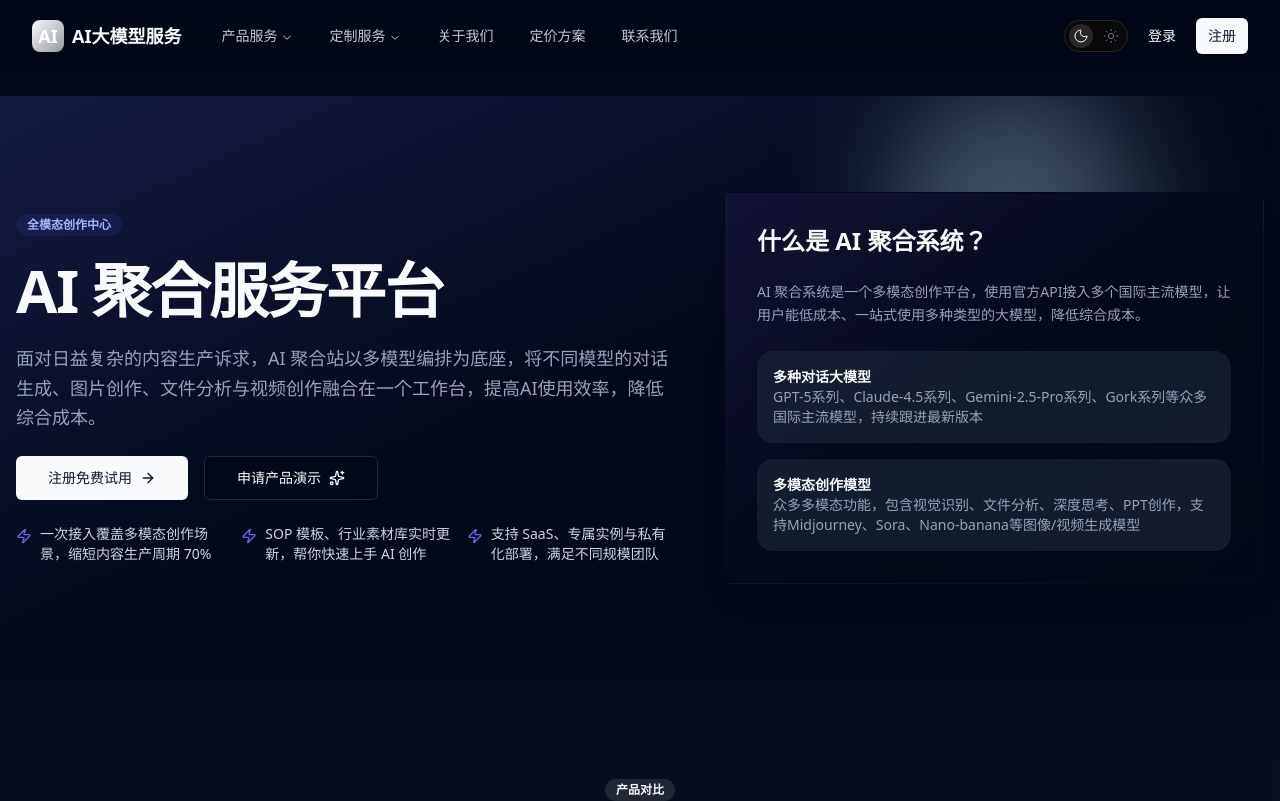
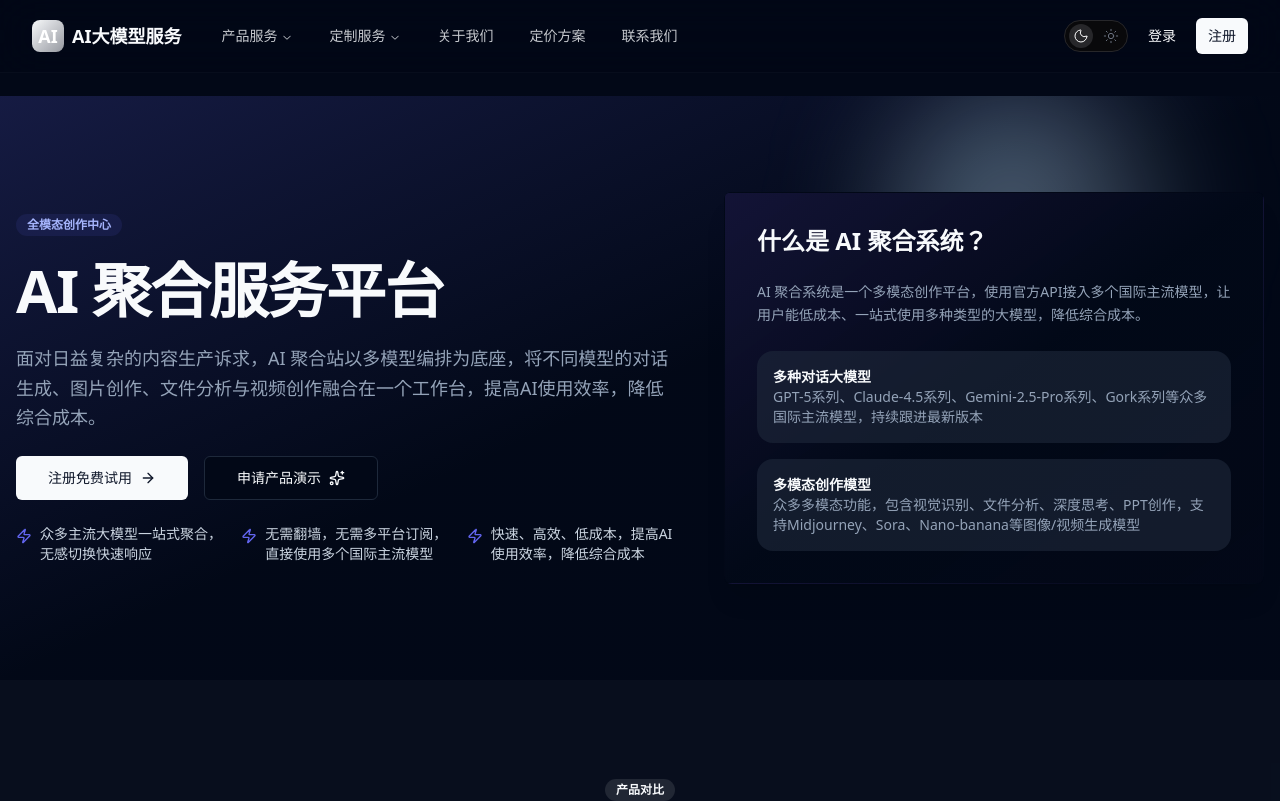
Before and after one commit to Hurry233/code-test, a Next.js app: page /products/mirror in a window 1280 px wide. Shown: the top 801 px of the page. Built offline with nearby package versions, Linux system fonts and the light colour scheme.

Commit message:
Update page.tsx

```diff
--- a/app/products/mirror/page.tsx
+++ b/app/products/mirror/page.tsx
@@ -88,9 +88,9 @@ const aggregatorModules = [
 ];
 
 const valueHighlights = [
-  "一次接入覆盖多模态创作场景，缩短内容生产周期 70%",
-  "SOP 模板、行业素材库实时更新，帮你快速上手 AI 创作",
-  "支持 SaaS、专属实例与私有化部署，满足不同规模团队",
+  "众多主流大模型一站式聚合，无感切换快速响应",
+  "无需翻墙，无需多平台订阅，直接使用多个国际主流模型",
+  "快速、高效、低成本，提高AI使用效率，降低综合成本",
 ];
 
 const interfaceShots = [
```
